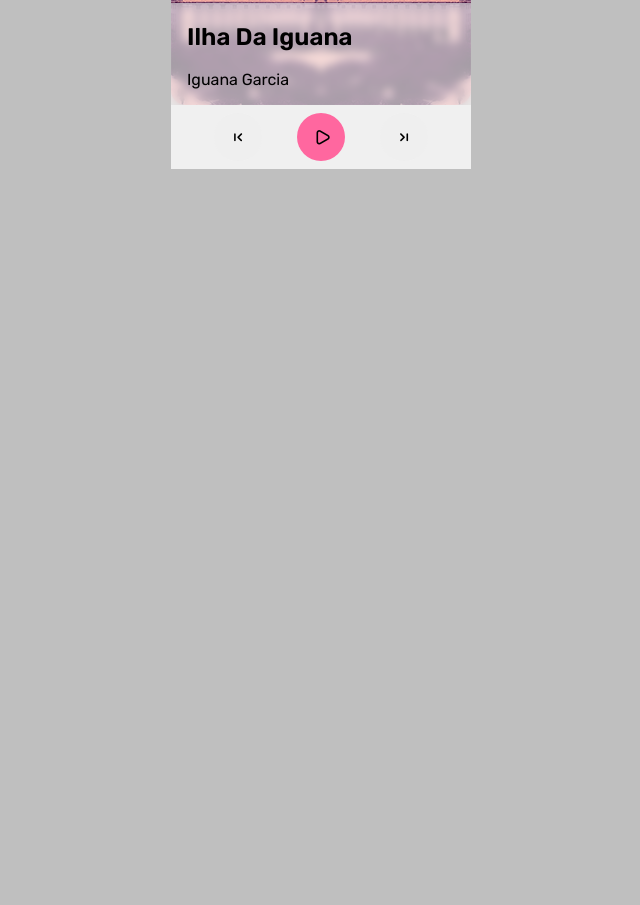
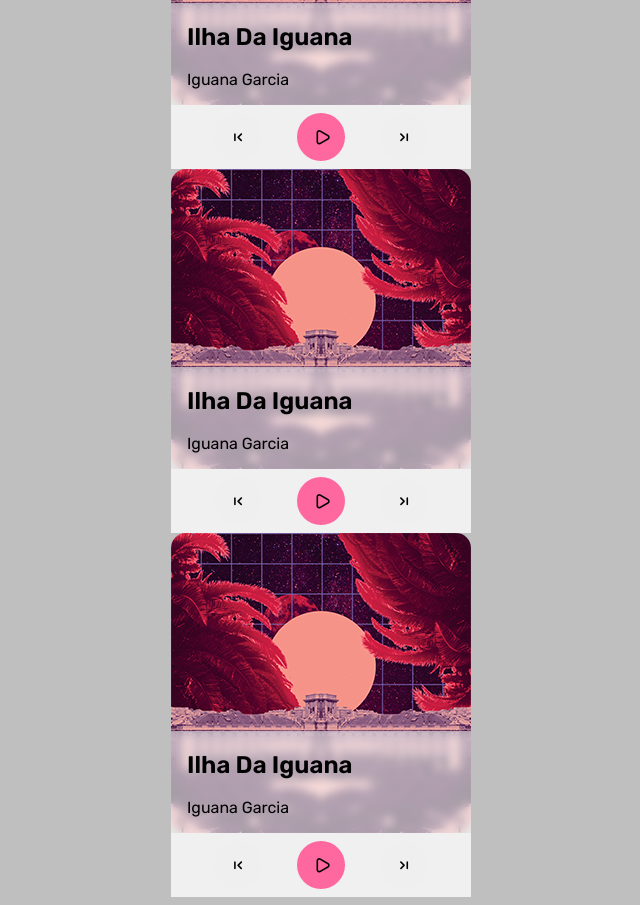
Before and after one commit to joaoiguana/music-widget, a plain HTML site: page index.html in a window 1280 px wide. Shown: the part 282-1187 px from the top of the page, without its empty margins (319-959 px from the left). Before the commit the page ends 800 px from the top, so only its background shows below. Drawn offline with nearby package versions, Linux system fonts and the light colour scheme.

Commit message:
triple albums

```diff
--- a/index.html
+++ b/index.html
@@ -36,6 +36,62 @@
         </ul>
       </div>
     </div>
+    <div class="card">
+      <div class="music-widget">
+        <img class="art" src="artwork.jpg" alt="art-cover">
+        <div class="song-info">
+          <div class="text">
+            <h2 class="song-title">Ilha Da Iguana</h2>
+            <p class="artist-name">Iguana Garcia</p>
+          </div>
+        </div>
+        <ul class="toolbar" role="toolbar">
+          <li>
+            <button class="button-previous-next" aria-label="previous">
+              <i class="uil uil-previous"></i>
+            </button>
+          </li>
+          <li>
+            <button class="button-play" aria-label="play">
+              <i class="uil uil-play"></i>
+            </button>
+          </li>
+          <li>
+            <button class="button-previous-next" aria-label="next">
+              <i class="uil uil-step-forward"></i>
+            </button>
+          </li>
+        </ul>
+      </div>
+    </div>
+    <div class="card">
+      <div class="music-widget">
+        <img class="art" src="artwork.jpg" alt="art-cover">
+        <div class="song-info">
+          <div class="text">
+            <h2 class="song-title">Ilha Da Iguana</h2>
+            <p class="artist-name">Iguana Garcia</p>
+          </div>
+        </div>
+        <ul class="toolbar" role="toolbar">
+          <li>
+            <button class="button-previous-next" aria-label="previous">
+              <i class="uil uil-previous"></i>
+            </button>
+          </li>
+          <li>
+            <button class="button-play" aria-label="play">
+              <i class="uil uil-play"></i>
+            </button>
+          </li>
+          <li>
+            <button class="button-previous-next" aria-label="next">
+              <i class="uil uil-step-forward"></i>
+            </button>
+          </li>
+        </ul>
+      </div>
+    </div>
   </div>
   </body>
 </html>
```
